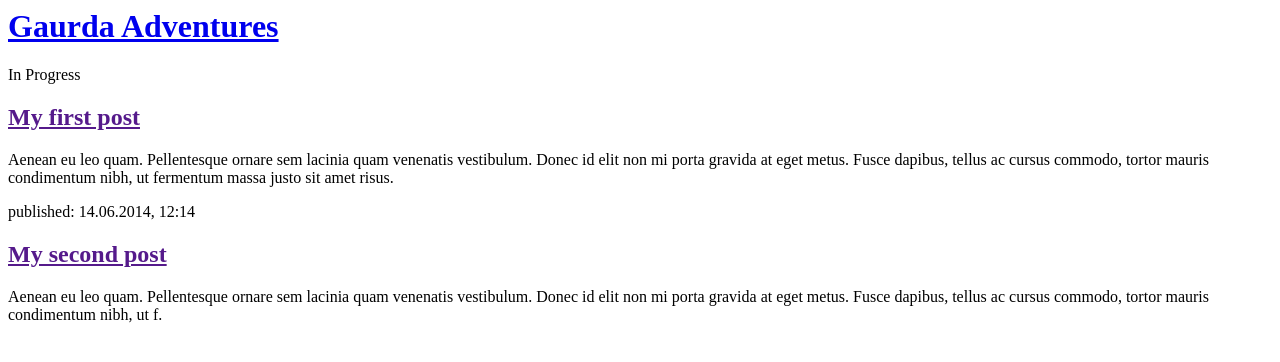
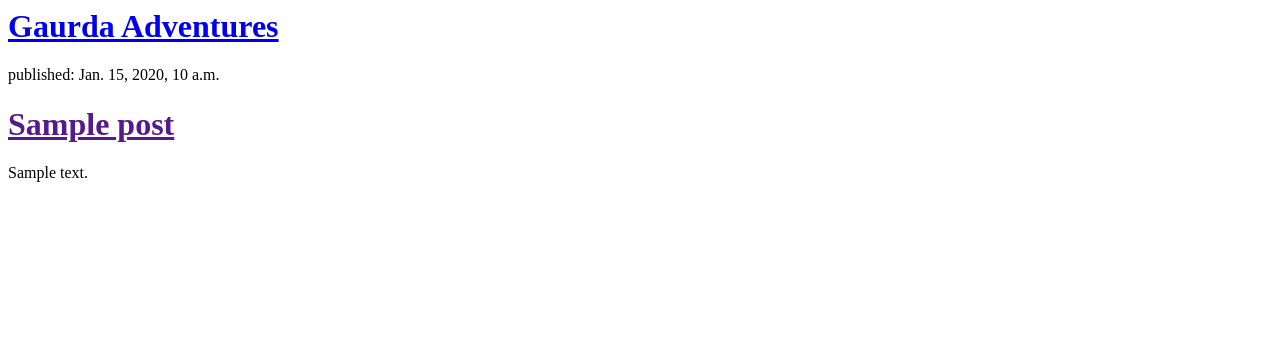
Before and after one commit to harish170/1st-django-site, a Django app: template blog/templates/blog/post_list.html in a window 1280 px wide. Shown: the top 362 px of the page. Run offline with Django 3.2, Linux system fonts and the light colour scheme; the template is opened without the code that fills it: values that come from a table or form of the project are taken from there, others are empty; tables that the repository leaves empty hold one stand-in row (values such as "Sample post").

Commit message:
Modified template to display posts from database

```diff
--- a/blog/templates/blog/post_list.html
+++ b/blog/templates/blog/post_list.html
@@ -3,20 +3,18 @@
         <title>Gaurda Adventures</title>
     </head>
     <body>
-        <div>
-            <h1><a href="/">Gaurda Adventures</a></h1>
+
+	<div>
+           <h1><a href="/">Gaurda Adventures</a></h1>
         </div>
 
-        <div>
-            <p>In Progress</p>
-            <h2><a href="">My first post</a></h2>
-            <p>Aenean eu leo quam. Pellentesque ornare sem lacinia quam venenatis vestibulum. Donec id elit non mi porta gravida at eget metus. Fusce dapibus, tellus ac cursus commodo, tortor mauris condimentum nibh, ut fermentum massa justo sit amet risus.</p>
-        </div>
+        {% for post in posts %}
+	   <div>
+		<p>published: {{ post.published_date }}</p>
+		<h1><a href="">{{ post.title }}</a></h1>
+		<p>{{ post.text|linebreaksbr }}</p>
+	   </div>
+	{% endfor %}
 
-        <div>
-            <p>published: 14.06.2014, 12:14</p>
-            <h2><a href="">My second post</a></h2>
-            <p>Aenean eu leo quam. Pellentesque ornare sem lacinia quam venenatis vestibulum. Donec id elit non mi porta gravida at eget metus. Fusce dapibus, tellus ac cursus commodo, tortor mauris condimentum nibh, ut f.</p>
-        </div>
     </body>
 </html>
```
Also changed, not shown: blog/views.py (+6 -1 lines), 1 other file.
